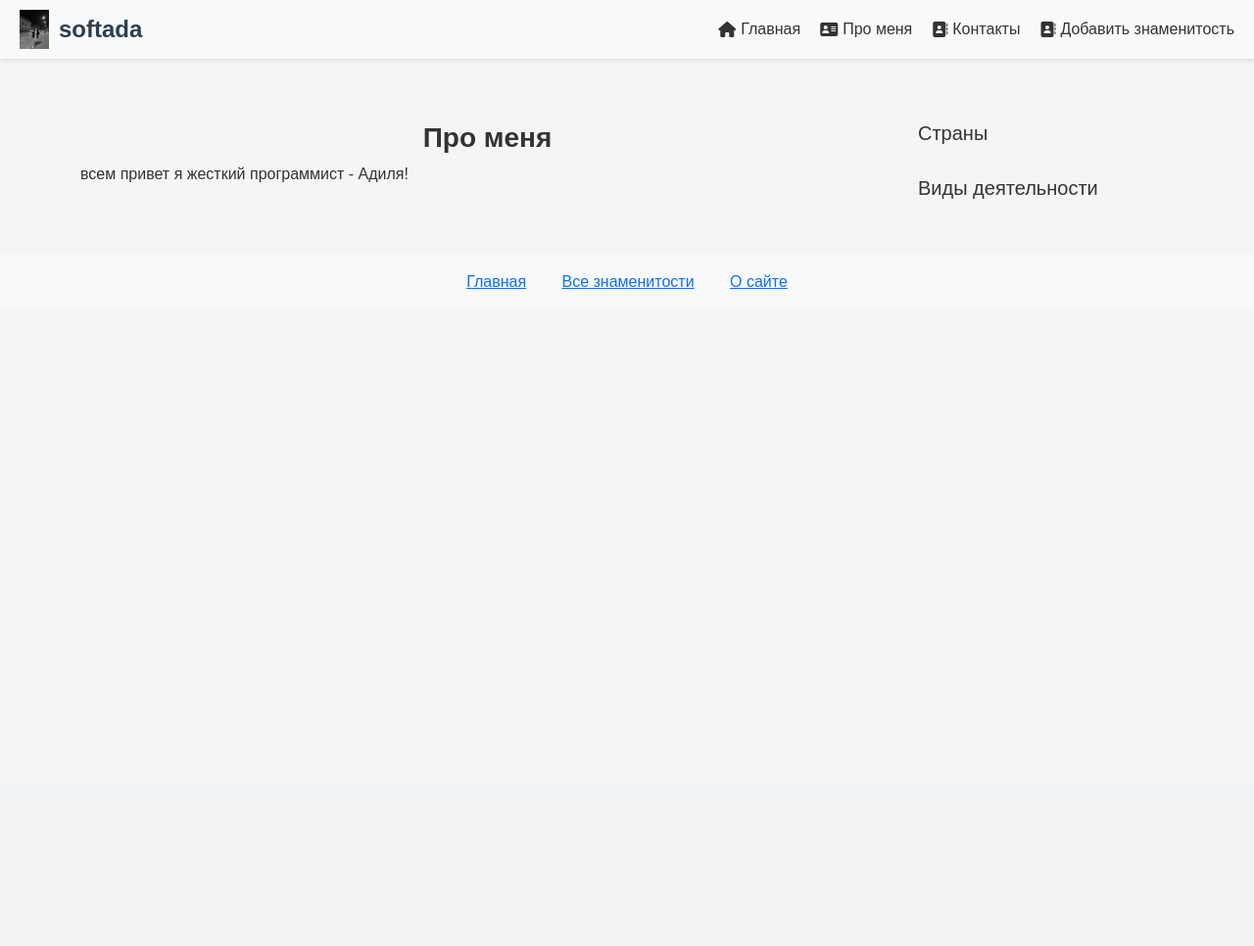
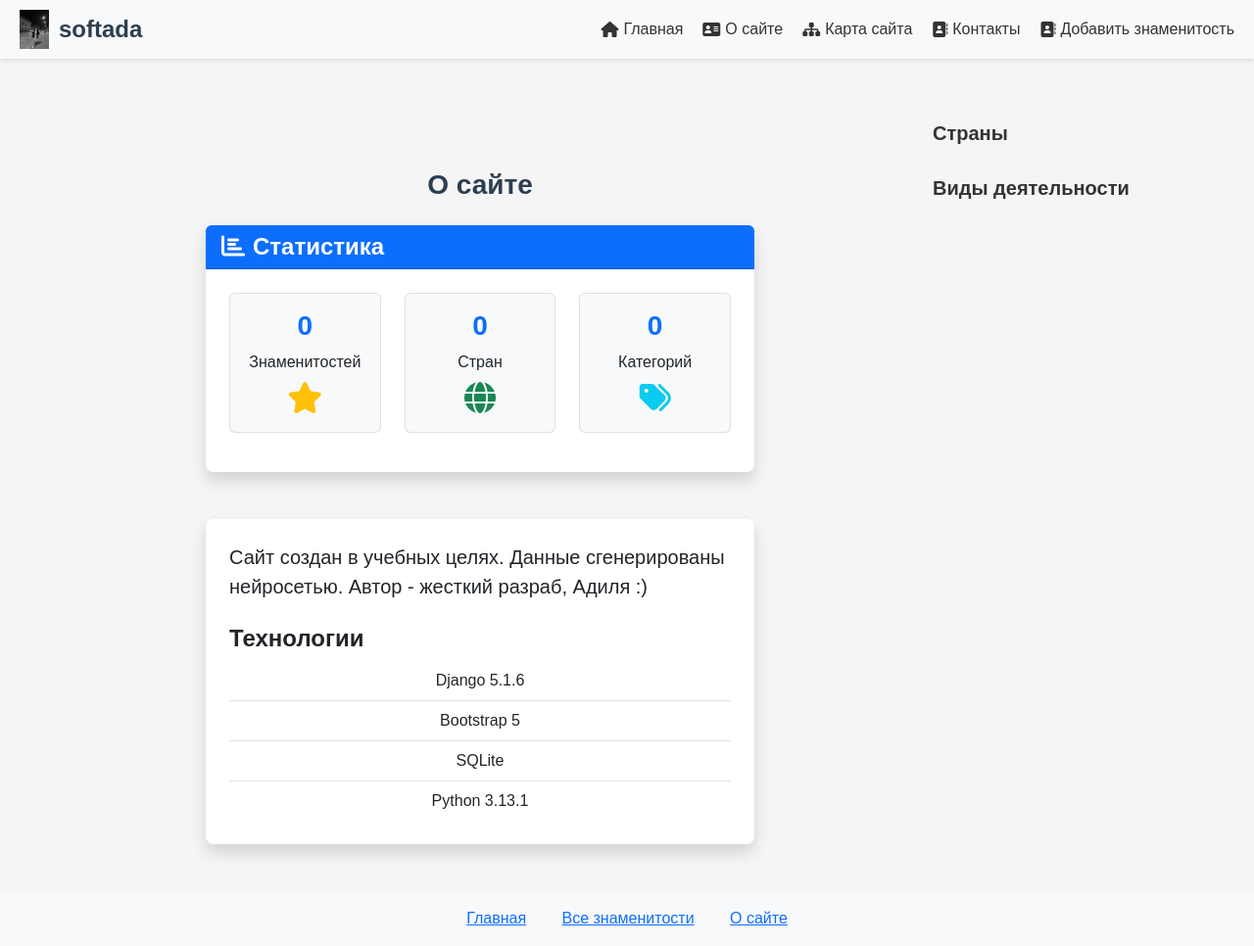
Before and after one commit to softada777/starsbd, a Django app: page /about/ in a window 1280 px wide. Shown: the whole page at 98% size. Before the commit the page ends 295 px from the top, so only its background shows below. Run offline with Django 5.2, Linux system fonts and the light colour scheme; data that the repository does not hold is empty.

Commit message:
задачи 1-3

```diff
--- a/bdstars/main/static/main/css/main.css
+++ b/bdstars/main/static/main/css/main.css
@@ -94,3 +94,86 @@ h2 {
 .nav-links a:hover {
     color: #3498db;
 }
+
+/* Стили для блока статистики */
+.stat-card {
+    transition: transform 0.3s ease, box-shadow 0.3s ease;
+    border: 1px solid rgba(0,0,0,0.1);
+}
+
+.stat-card:hover {
+    transform: translateY(-5px);
+    box-shadow: 0 5px 15px rgba(0,0,0,0.1);
+}
+
+.card-header {
+    border-radius: 0.375rem 0.375rem 0 0 !important;
+}
+
+/* Добавьте в main.css */
+.container {
+    max-width: 1200px;
+}
+
+.celebrity-item {
+    padding-bottom: 1rem;
+}
+
+.celebrity-item:last-child {
+    border-bottom: none !important;
+    padding-bottom: 0;
+    margin-bottom: 0;
+}
+
+.card {
+    border: none;
+    border-radius: 0.5rem;
+}
+
+.card-body {
+    padding: 1.5rem;
+}
+
+h1, h2, h3, h4, h5, h6 {
+    font-weight: 600;
+}
+
+.text-muted {
+    opacity: 0.7;
+}
+
+.badge {
+    font-size: 0.75rem;
+    padding: 0.35em 0.65em;
+    font-weight: 500;
+}
+
+.list-unstyled li {
+    padding: 0.25rem 0;
+    display: flex;
+    align-items: center;
+}
+
+.list-unstyled i {
+    width: 1.25rem;
+    text-align: center;
+}
+
+/* Добавьте в main.css */
+.alphabet-nav {
+    overflow-x: auto;
+    white-space: nowrap;
+    padding-bottom: 10px;
+}
+
+.alphabet-nav .btn {
+    display: inline-block;
+    float: none;
+    margin-right: 3px;
+    margin-bottom: 5px;
+}
+
+.celebrity-list .card {
+    border: none;
+    box-shadow: 0 2px 4px rgba(0,0,0,0.1);
+}
--- a/bdstars/main/templates/main/about.html
+++ b/bdstars/main/templates/main/about.html
@@ -1,10 +1,63 @@
 {% extends 'main/base.html' %}
-{% block title %}{{ title }} - Borntoday.ru{% endblock %}
+
+{% block title %}О сайте - {{ block.super }}{% endblock %}
 
 {% block content %}
-<h3><b>Про меня</b></h3>
-<p>
-<!--{{ description }}-->
-всем привет я жесткий программист - Адиля!
-<p>
+<div class="container mt-5">
+    <h1 class="mb-4">О сайте</h1>
+
+    <div class="row mb-5">
+        <!-- Блок статистики -->
+        <div class="col-md-8 mx-auto">
+            <div class="card shadow">
+                <div class="card-header bg-primary text-white">
+                    <h4 class="mb-0"><i class="fas fa-chart-bar me-2"></i>Статистика</h4>
+                </div>
+                <div class="card-body">
+                    <div class="row text-center">
+                        <div class="col-md-4 mb-3">
+                            <div class="stat-card p-3 bg-light rounded">
+                                <h3 class="text-primary">{{ stats.stars }}</h3>
+                                <p class="mb-0">Знаменитостей</p>
+                                <i class="fas fa-star fa-2x mt-2 text-warning"></i>
+                            </div>
+                        </div>
+                        <div class="col-md-4 mb-3">
+                            <div class="stat-card p-3 bg-light rounded">
+                                <h3 class="text-primary">{{ stats.countries }}</h3>
+                                <p class="mb-0">Стран</p>
+                                <i class="fas fa-globe fa-2x mt-2 text-success"></i>
+                            </div>
+                        </div>
+                        <div class="col-md-4 mb-3">
+                            <div class="stat-card p-3 bg-light rounded">
+                                <h3 class="text-primary">{{ stats.categories }}</h3>
+                                <p class="mb-0">Категорий</p>
+                                <i class="fas fa-tags fa-2x mt-2 text-info"></i>
+                            </div>
+                        </div>
+                    </div>
+                </div>
+            </div>
+        </div>
+    </div>
+
+    <div class="row">
+        <div class="col-md-8 mx-auto">
+            <div class="card shadow">
+                <div class="card-body">
+                    <p class="lead">{{ description }}</p>
+
+                    <h4 class="mt-4">Технологии</h4>
+                    <ul class="list-group list-group-flush">
+                        <li class="list-group-item">Django 5.1.6</li>
+                        <li class="list-group-item">Bootstrap 5</li>
+                        <li class="list-group-item">SQLite</li>
+                        <li class="list-group-item">Python 3.13.1</li>
+                    </ul>
+                </div>
+            </div>
+        </div>
+    </div>
+</div>
 {% endblock %}
--- a/bdstars/main/templates/main/loyal.html
+++ b/bdstars/main/templates/main/loyal.html
@@ -90,7 +90,8 @@
         </div>
         <ul class="nav-links">
             <li><a href="{% url 'index' %}"><i class="fa-solid fa-house"></i>Главная</a></li>
-            <li><a href="{% url 'about' %}"><i class="fa-solid fa-address-card"></i>Про меня</a></li>
+            <li><a href="{% url 'about' %}"><i class="fa-solid fa-address-card"></i>О сайте</a></li>
+            <li><a href="{% url 'sitemap' %}"><i class="fa-solid fa-sitemap"></i>Карта сайта</a></li>
             <li><a href=""><i class="fa-solid fa-address-book"></i>Контакты</a></li>
             <li><a href="{% url 'add_star' %}"><i class="fa-solid fa-address-book"></i>Добавить знаменитость</a></li>
         </ul>
--- a/bdstars/main/urls.py
+++ b/bdstars/main/urls.py
@@ -12,4 +12,6 @@ urlpatterns = [
     # Знаменитости по виду деятельности
     path('industry/<slug:slug>/', views.stars_by_category, name='stars_by_category'),
     path('add/', views.add_star, name='add_star'),
+    path('sitemap/', views.sitemap, name='sitemap'),
+    path('sitemap/<str:letter>/', views.sitemap_letter, name='sitemap_letter'),
 ]
--- a/bdstars/main/views.py
+++ b/bdstars/main/views.py
@@ -72,16 +72,21 @@ def star_detail(request, slug):
 
 
 def about(request):
-    """
-    Страница «О сайте».
-    """
+    # Получаем статистику
+    stats = {
+        'stars': Star.objects.filter(is_published=True).count(),
+        'countries': Country.objects.count(),
+        'categories': Category.objects.count(),
+    }
+
     # Получаем все страны и категории для меню
     countries = Country.objects.all()
     categories = Category.objects.all()
 
     context = {
         'title': 'О сайте',
-        'description': 'Сайт создан в учебных целях. Данные сгенерированы нейросетью.',
+        'description': 'Сайт создан в учебных целях. Данные сгенерированы нейросетью. Автор - жесткий разраб, Адиля :)',
+        'stats': stats,  # Добавляем статистику в контекст
         'star_countries': countries,
         'star_categories': categories,
     }
@@ -149,3 +154,70 @@ def add_star(request):
         'star_categories': categories,
     }
     return render(request, 'main/add-star.html', context)
+
+
+RUSSIAN_ALPHABET = 'АБВГДЕЁЖЗИЙКЛМНОПРСТУФХЦЧШЩЭЮЯ'
+
+
+def sitemap(request):
+    # Получаем все опубликованные звезды, сортируем по имени
+    stars = Star.objects.filter(is_published=True).order_by('name')
+
+    # Получаем страны и категории для меню
+    countries = Country.objects.all()
+    categories = Category.objects.all()
+
+    # Определяем, какие буквы есть в базе
+    available_letters = []
+    for letter in RUSSIAN_ALPHABET:
+        if stars.filter(name__istartswith=letter).exists():
+            available_letters.append(letter)
+
+    context = {
+        'stars': stars,
+        'star_countries': countries,
+        'star_categories': categories,
+        'title': 'Карта сайта - Все знаменитости',
+        'alphabet': RUSSIAN_ALPHABET,
+        'available_letters': available_letters,
+    }
+    return render(request, 'main/sitemap.html', context)
+
+
+def sitemap_letter(request, letter):
+    # Приводим букву к верхнему регистру
+    letter = letter.upper()
+
+    # Фильтруем звезды по первой букве имени
+    stars = Star.objects.filter(
+        is_published=True,
+        name__istartswith=letter
+    ).order_by('name')
+
+    # Получаем страны и категории для меню
+    countries = Country.objects.all()
+    categories = Category.objects.all()
+
+    # Определяем, какие буквы есть в базе
+    available_letters = []
+    for l in RUSSIAN_ALPHABET:
+        if Star.objects.filter(is_published=True, name__istartswith=l).exists():
+            available_letters.append(l)
+
+    context = {
+        'stars': stars,
+        'star_countries': countries,
+        'star_categories': categories,
+        'title': f'Карта сайта - Знаменитости на букву {letter}',
+        'alphabet': RUSSIAN_ALPHABET,
+        'available_letters': available_letters,
+        'current_letter': letter,
+    }
+    return render(request, 'main/sitemap_letter.html', context)
+
+
+from django.template.defaulttags import register
+
+@register.filter
+def filter_by_first_letter(queryset, letter):
+    return queryset.filter(name__istartswith=letter)
```
Also changed, not shown: bdstars/main/templates/main/sitemap.html (added, +73 -0 lines), bdstars/main/templates/main/sitemap_letter.html (added, +52 -0 lines).
